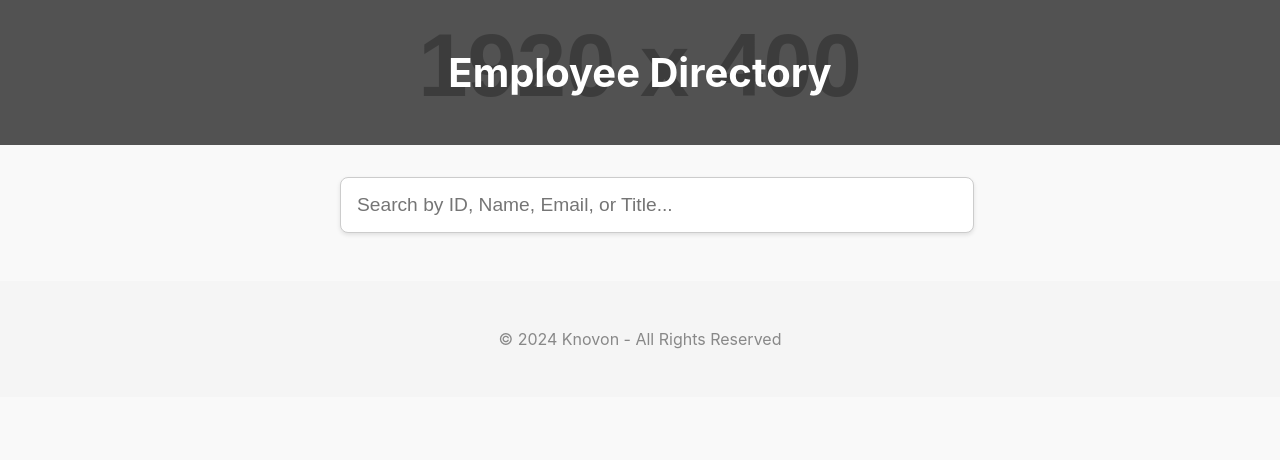
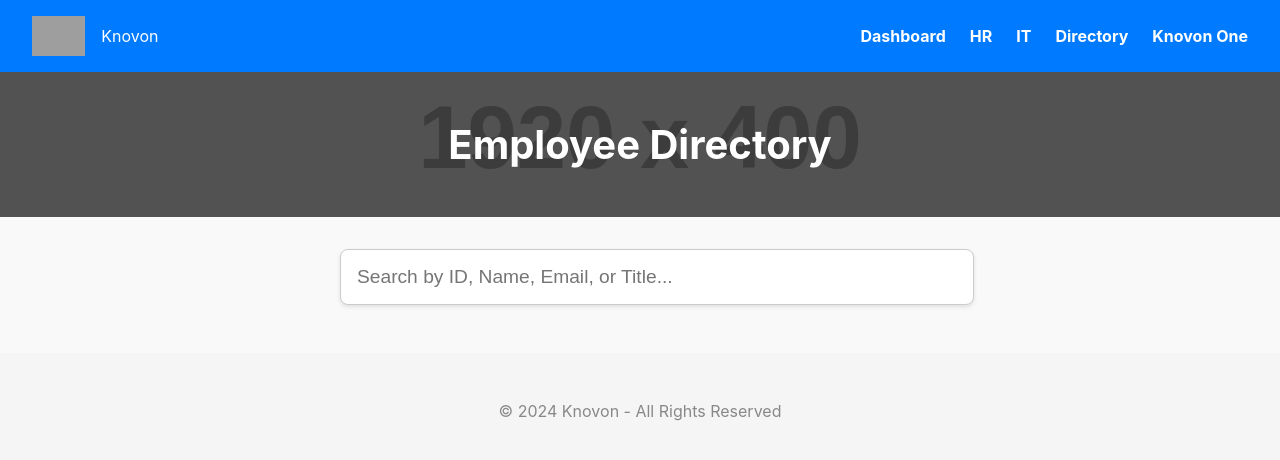
Before and after one commit to tbrown0139/Knovon-Employee, a plain HTML site: page directory.html in a window 1280 px wide. Drawn offline with Linux system fonts and the light colour scheme; no server answers; grey boxes are pictures that could not be loaded; placeholder pictures from the web are drawn by us.

Commit message:
Update and rename employee_directory.html to directory.html

```diff
--- a/employee_directory.html
+++ b/directory.html
@@ -12,6 +12,42 @@
             padding: 0;
             background-color: #f9f9f9;
             color: #333;
+        }
+
+        .menu-bar {
+            display: flex;
+            align-items: center;
+            justify-content: space-between;
+            background-color: #007aff;
+            padding: 1rem 2rem;
+            color: white;
+            box-shadow: 0 2px 4px rgba(0, 0, 0, 0.1);
+        }
+
+        .menu-bar .logo {
+            display: flex;
+            align-items: center;
+        }
+
+        .menu-bar .logo img {
+            height: 40px;
+            margin-right: 1rem;
+        }
+
+        .menu-bar .nav-links {
+            display: flex;
+            gap: 1.5rem;
+        }
+
+        .menu-bar .nav-links a {
+            text-decoration: none;
+            color: white;
+            font-size: 1rem;
+            font-weight: bold;
+        }
+
+        .menu-bar .nav-links a:hover {
+            text-decoration: underline;
         }
 
         header {
@@ -87,6 +123,20 @@
     </style>
 </head>
 <body>
+    <div class="menu-bar">
+        <div class="logo">
+            <img src="https://asset.knovon.net/Knovon_white.png" alt="Knovon Logo">
+            <span>Knovon</span>
+        </div>
+        <div class="nav-links">
+            <a href="dashboard.html">Dashboard</a>
+            <a href="hr.html">HR</a>
+            <a href="it.html">IT</a>
+            <a href="directory.html">Directory</a>
+            <a href="knovon-one.html">Knovon One</a>
+        </div>
+    </div>
+
     <header>
         <h1>Employee Directory</h1>
     </header>
```
